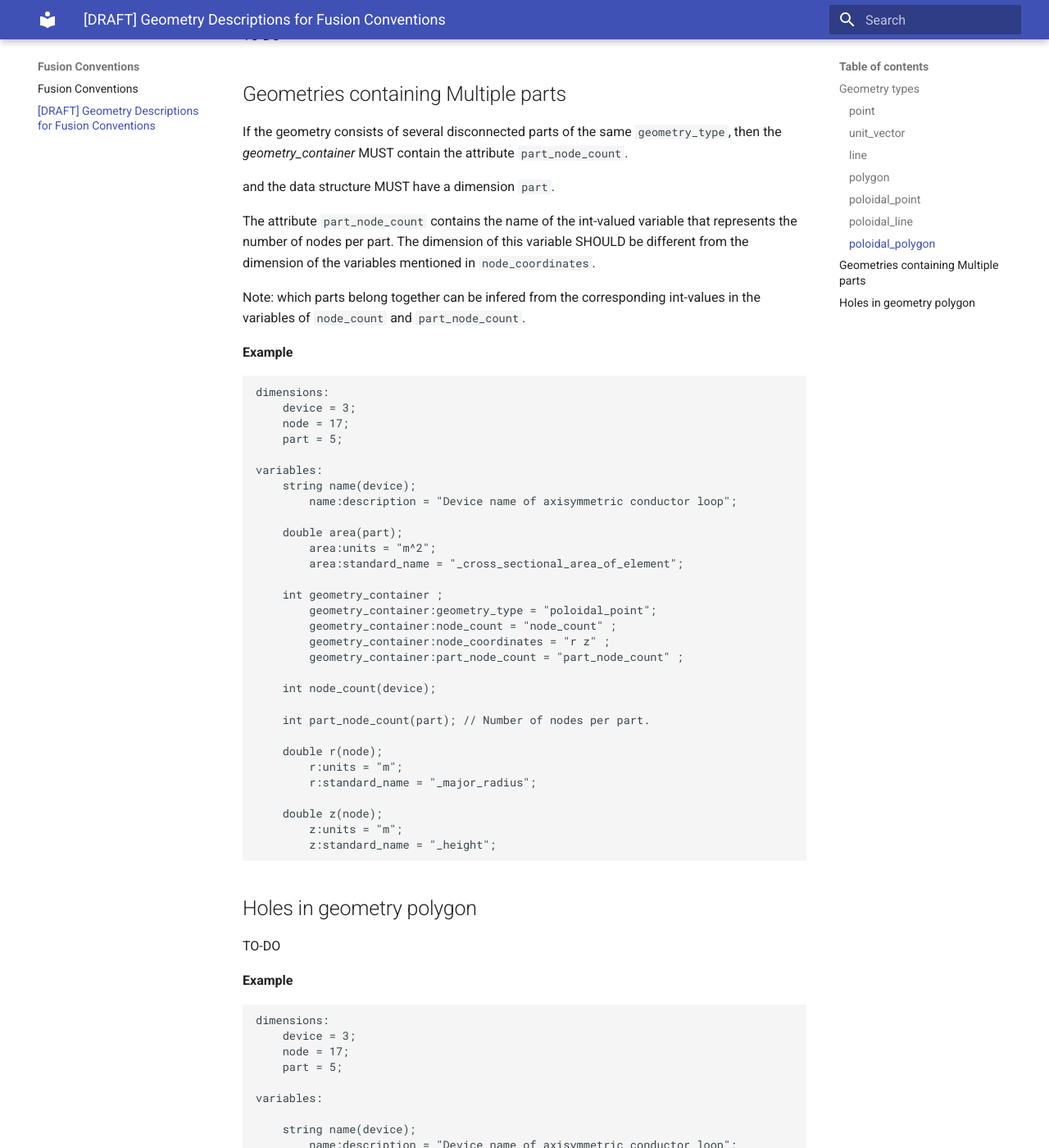
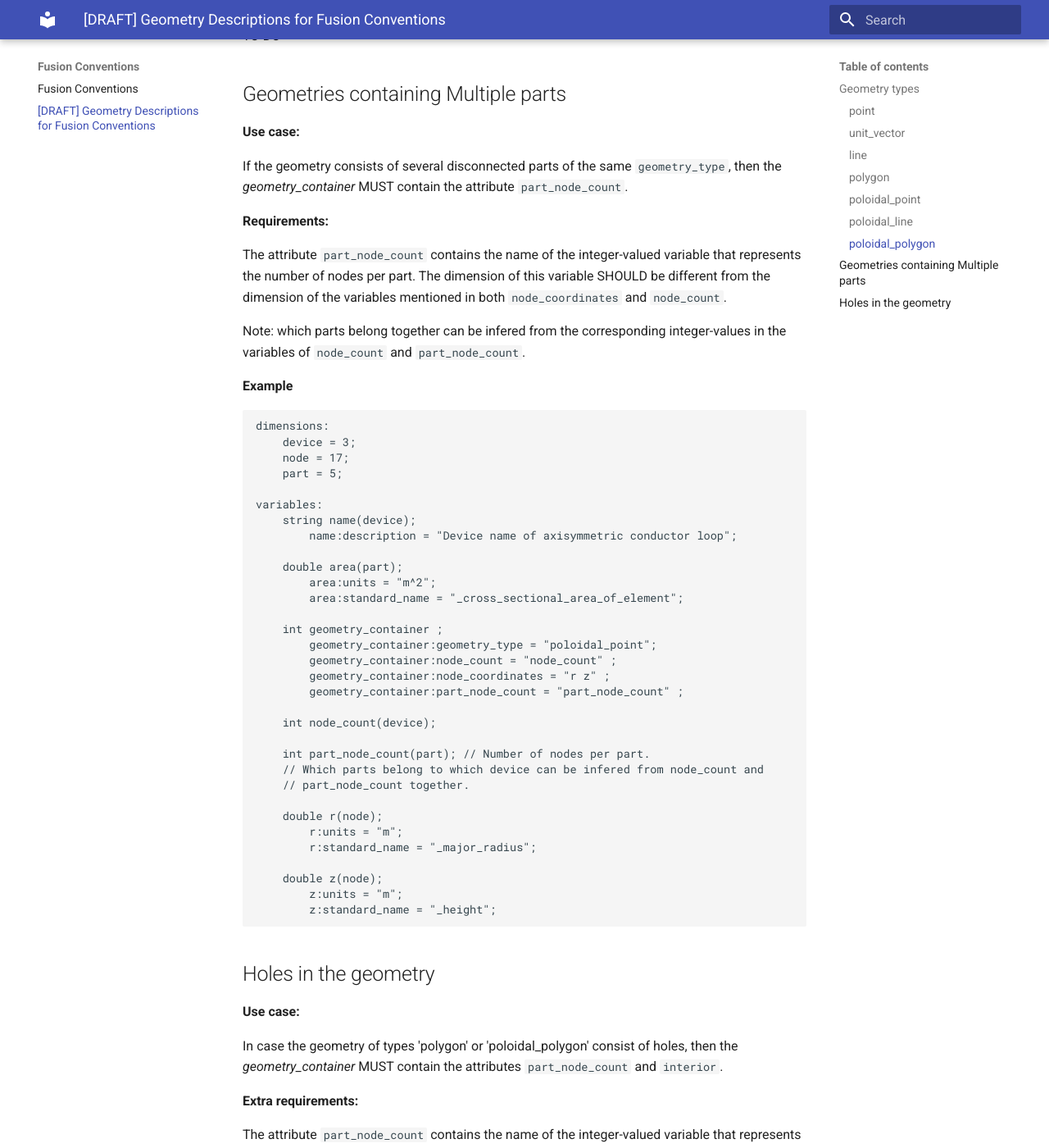
Before and after one commit to iterorganization/Fusion-Conventions, an MkDocs documentation site: the page built from docs/Geometry_Descriptions_for_Fusion_Conventions.md, in a window 1280 px wide and 1400 px high, scrolled down 6778 px. Shown: the whole window at 82% size. Built offline with MkDocs 1.6.1 and Material for MkDocs 9.7.7, drawn with Linux system fonts in a browser that asks for light colours; some of the changed text lies outside the part shown.

Commit message:
Clarified parts in section "Geometries ... parts" and created section "Holes ... geometry"

```diff
--- a/docs/Geometry_Descriptions_for_Fusion_Conventions.md
+++ b/docs/Geometry_Descriptions_for_Fusion_Conventions.md
@@ -323,19 +323,21 @@ TO-DO
 
 ## Geometries containing Multiple parts
 
+**Use case:**
+
 If the geometry consists of several disconnected parts of the same
 `geometry_type`, then the _geometry_container_ MUST contain the attribute
 `part_node_count`.
 
- and  the data structure MUST have a dimension `part`.
+**Requirements:**
 
-The attribute `part_node_count` contains the name of the int-valued variable
+The attribute `part_node_count` contains the name of the integer-valued variable
 that represents the number of nodes per part. The dimension of this variable
-SHOULD be different from the dimension of the variables mentioned in
-`node_coordinates`.
+SHOULD be different from the dimension of the variables mentioned in both
+`node_coordinates` and `node_count`.
 
 Note: which parts belong together can be infered from the corresponding
-int-values in the variables of `node_count` and `part_node_count`.
+integer-values in the variables of `node_count` and `part_node_count`.
 
 **Example**
 
@@ -361,6 +363,8 @@ int-values in the variables of `node_count` and `part_node_count`.
         int node_count(device);
 
         int part_node_count(part); // Number of nodes per part.
+        // Which parts belong to which device can be infered from node_count and
+        // part_node_count together.
 
         double r(node);
             r:units = "m";
@@ -370,9 +374,22 @@ int-values in the variables of `node_count` and `part_node_count`.
             z:units = "m";
             z:standard_name = "_height";
 
-## Holes in geometry polygon
+## Holes in the geometry
 
-TO-DO
+**Use case:**
+
+In case the geometry of types 'polygon' or 'poloidal_polygon' consist of holes,
+then the _geometry_container_ MUST contain the attributes `part_node_count` and `interior`.
+
+**Extra requirements:**
+
+The attribute `part_node_count` contains the name of the integer-valued variable
+that represents the number of nodes per part, and the attribute `interior`
+contains the name of the integer-valued variable that indicates which part is
+condisidered as the interior of the geometry (value 0) and which part is considered
+exterior (value 1). Both these variables MUST have the same dimension.
+
+Each part of the geometry denoting the exterior of the geometry MUST be completely contained by and in the same plane as another part representing the interior.
 
 **Example**
 
@@ -391,17 +408,15 @@ TO-DO
             area:standard_name = "_cross_sectional_area_of_element";
 
         int geometry_container ;
-            geometry_container:geometry_type = "polygon";
+            geometry_container:geometry_type = "poloidal_polygon";
             geometry_container:node_count = "node_count" ;
-            geometry_container:node_coordinates = "r phi z" ;
+            geometry_container:node_coordinates = "r z" ;
             geometry_container:part_node_count = "part_node_count" ;
-            geometry_container:interior_ring = "interior_ring" ;
+            geometry_container:interior = "interior_ring" ;
 
         int node_count(device);
 
         int part_node_count(part); // Number of nodes per part.
-        // Which parts belong to which device can be infered from node_count and
-        // part_node_count together.
 
         int interior_ring(part); // Indicates whether surface enclosed by part is
         // considered included (0) or excluded (1)
```
